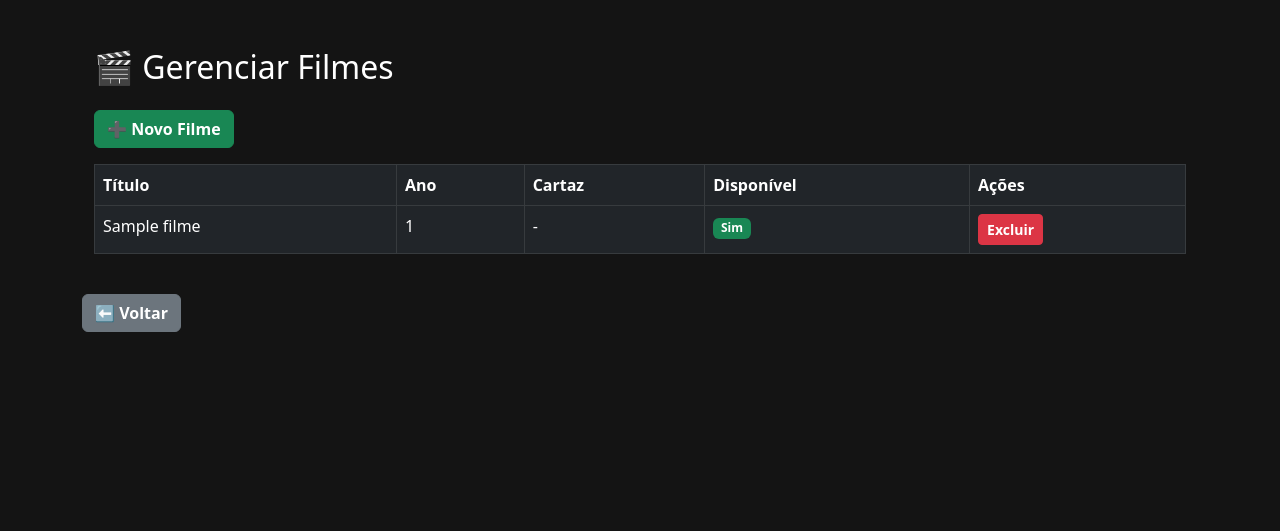
After one commit to alerabello/sistema-de-locadora, a Flask app: page /filmes in a window 1280 px wide. The commit adds this page. Shown: the top 531 px of the page. Run offline with Flask 3, Linux system fonts and the light colour scheme; a user stored in the database is signed in; tables that the repository leaves empty hold one stand-in row (values such as "Sample post").

Commit message:
add geren. filmes, update routes

```diff
--- a/app/routes.py
+++ b/app/routes.py
@@ -184,6 +184,14 @@ def excluir_locacao(id):
     flash("Locação excluída com sucesso.")
     return redirect(url_for('main.locacoes'))
 
+@main.route('/filmes')
+@login_required
+def listar_filmes():
+    if not current_user.is_admin:
+        abort(403)
+    filmes = Filme.query.all()
+    return render_template('filmes_admin.html', filmes=filmes, show_back_button=True)
+
 @main.route('/filmes/novo', methods=['GET', 'POST'])
 @login_required
 def novo_filme():
@@ -204,3 +212,14 @@ def novo_filme():
             flash("Preencha todos os campos.")
 
     return render_template('novo_filme.html', titulo="Novo Filme", show_back_button=True)
+
+@main.route('/filmes/<int:id>/excluir')
+@login_required
+def excluir_filme(id):
+    if not current_user.is_admin:
+        abort(403)
+    filme = Filme.query.get_or_404(id)
+    db.session.delete(filme)
+    db.session.commit()
+    flash("Filme excluído com sucesso.")
+    return redirect(url_for('main.listar_filmes'))
--- a/app/templates/dashboard.html
+++ b/app/templates/dashboard.html
@@ -21,6 +21,9 @@
       <a href="{{ url_for('main.usuarios') }}" class="text-white">👤 Gerenciar Usuários</a>
     </li>
     <li class="list-group-item bg-dark">
+      <a href="{{ url_for('main.listar_filmes') }}" class="btn btn-outline-light">🎬 Gerenciar Filmes</a>
+    </li>
+    <li class="list-group-item bg-dark">
       <a href="{{ url_for('main.novo_filme') }}" class="text-white">➕ Cadastrar Novo Filme</a>
     </li>
     <li class="list-group-item bg-dark">
--- /dev/null
+++ b/app/templates/filmes_admin.html
@@ -0,0 +1,51 @@
+{% extends 'base.html' %}
+{% block title %}Gerenciar Filmes{% endblock %}
+{% block content %}
+<div class="container mt-5 text-white">
+  <h2 class="mb-4">🎬 Gerenciar Filmes</h2>
+  <a href="{{ url_for('main.novo_filme') }}" class="btn btn-success mb-3">➕ Novo Filme</a>
+
+  {% if filmes %}
+    <div class="table-responsive">
+      <table class="table table-dark table-bordered">
+        <thead>
+          <tr>
+            <th>Título</th>
+            <th>Ano</th>
+            <th>Cartaz</th>
+            <th>Disponível</th>
+            <th>Ações</th>
+          </tr>
+        </thead>
+        <tbody>
+          {% for filme in filmes %}
+          <tr>
+            <td>{{ filme.titulo }}</td>
+            <td>{{ filme.ano }}</td>
+            <td>
+              {% if filme.cartaz_url %}
+                <img src="{{ filme.cartaz_url }}" alt="Cartaz" style="height: 80px;">
+              {% else %}
+                -
+              {% endif %}
+            </td>
+            <td>
+              {% if filme.disponivel %}
+                <span class="badge bg-success">Sim</span>
+              {% else %}
+                <span class="badge bg-danger">Não</span>
+              {% endif %}
+            </td>
+            <td>
+              <a href="{{ url_for('main.excluir_filme', id=filme.id) }}" class="btn btn-sm btn-danger">Excluir</a>
+            </td>
+          </tr>
+          {% endfor %}
+        </tbody>
+      </table>
+    </div>
+  {% else %}
+    <p>Nenhum filme cadastrado.</p>
+  {% endif %}
+</div>
+{% endblock %}
```
